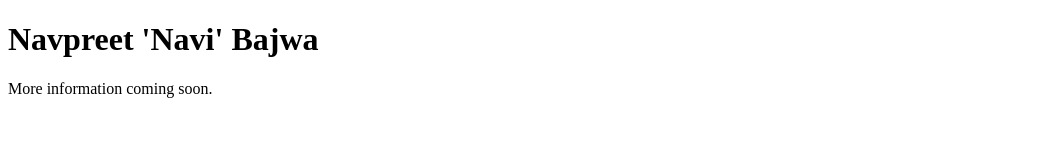
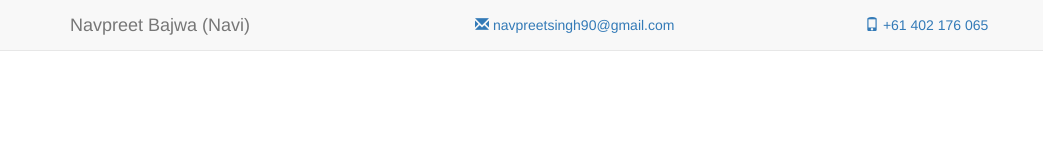
Before and after one commit to navi2601/navi2601.github.io, a plain HTML site: page index.html in a window 1280 px wide. Shown: the whole page, without its empty margins (0-1043 px from the left). Drawn offline with nearby package versions, Linux system fonts and the light colour scheme.

Commit message:
Added bootstrap and jquery, added header
Added plugins bootstrap and jquery,
Also, added contact information in header.

```diff
--- /dev/null
+++ b/css/default.css
@@ -0,0 +1,7 @@
+.navbar-contact{
+	display: block;
+	height: 50px;
+    padding: 15px 15px;
+    font-size: 14px;
+    line-height: 20px;
+}
--- a/index.html
+++ b/index.html
@@ -1,7 +1,46 @@
 <!DOCTYPE html>
-<html>
-	<body>
-		<h1>Navpreet 'Navi' Bajwa</h1>
-		<p>More information coming soon.</p>
-	</body>
+<html lang="en">
+
+<head>
+	<meta charset="utf-8">
+	<meta http-equiv="X-UA-Compatible" content="IE=edge">
+	<meta name="viewport" content="width=device-width, initial-scale=1">
+	<title>Navpreet Bajwa</title>
+
+	<link rel="stylesheet" href="node_modules/bootstrap/dist/css/bootstrap.min.css">
+	<link rel="stylesheet" href="css/default.css">
+
+	<script type="text/javascript" src="node_modules/jquery/dist/jquery.min.js"></script>
+	<script type="text/javascript" src="node_modules/bootstrap/dist/js/bootstrap.min.js"></script>
+</head>
+
+<body class="container">
+	<div class="navbar navbar-default navbar-fixed-top">
+		<div class="container">
+			<div class="row">
+				<div class="col-md-4">
+					<a class="navbar-brand" href="#">Navpreet Bajwa (Navi)</a>
+				</div>
+				<div class="col-md-4">
+					<a class="navbar-contact"  href="mailto:navpreetsingh90@gmail.com">
+						<i class="glyphicon glyphicon-envelope"></i>
+						<span> navpreetsingh90@gmail.com</span>
+					</a>
+				</div>
+				<div class="col-md-4">
+					<a class="navbar-contact"  href="tel:+61402176065">
+						<i class="glyphicon glyphicon-phone"></i>
+						<span>+61 402 176 065</span>
+					</a>
+				</div>
+			</div>
+		</div>
+	</div>
+
+
+
+
+	<p>More information coming soon.</p>
+</body>
+
 </html>
```
